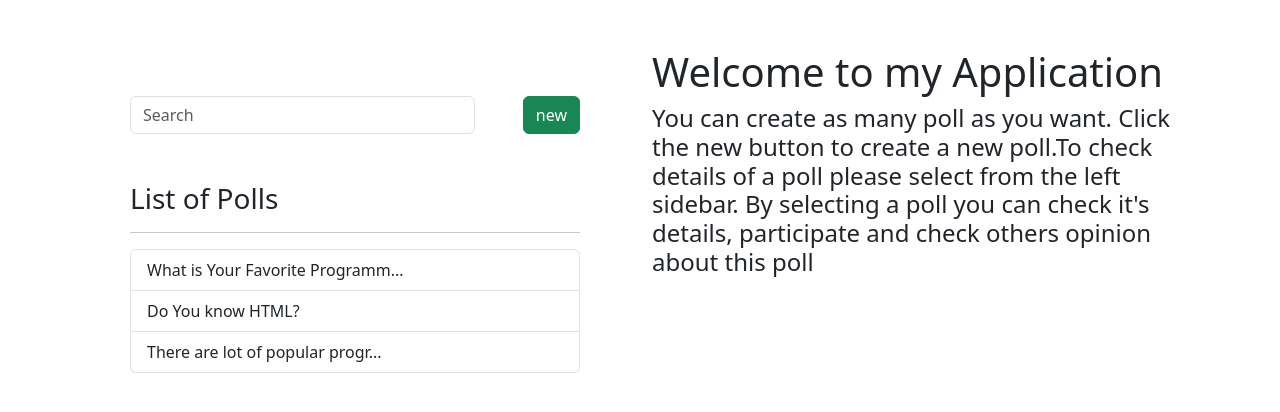
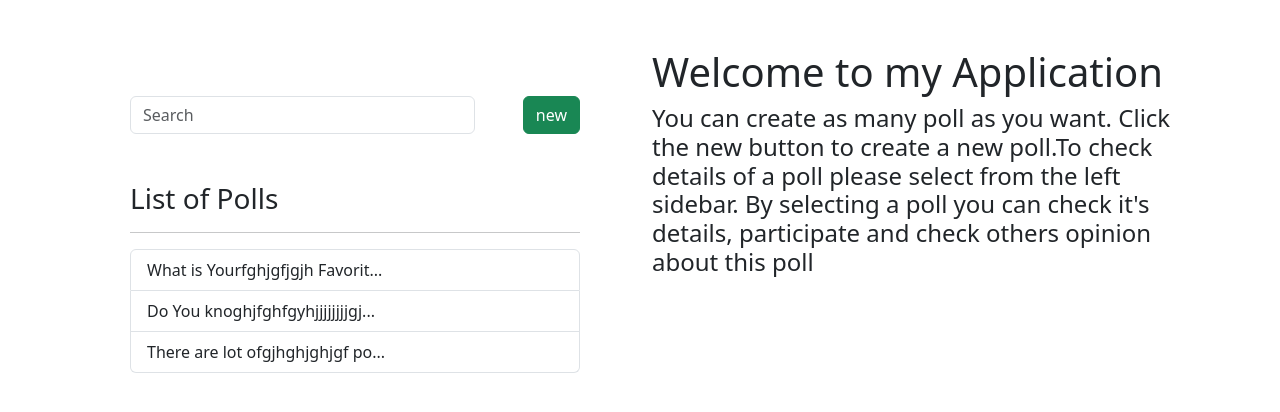
Before and after one commit to RatanHussain/smartpoll, a React (Create React App) app: page / in a window 1280 px wide. Shown: the top 412 px of the page. Built offline with nearby package versions, Linux system fonts and the light colour scheme.

Commit message:
update some component

```diff
--- a/src/App.js
+++ b/src/App.js
@@ -11,7 +11,7 @@ function App() {
 	let [polls, setPolls] = useState([
 		{
 			id: '45184',
-			title: 'What is Your Favorite Programming Language',
+			title: 'What is Yourfghjgfjgjh Favorite Programming Language',
 			description:
 				'There are lot of popular programming languages available. Among them what is your favorite?',
 			options: [
@@ -26,7 +26,7 @@ function App() {
 		},
 		{
 			id: '4545184',
-			title: 'Do You know HTML?',
+			title: 'Do You knoghjfghfgyhjjjjjjjjgjw HTML?',
 			description: 'There are lot of  them what is your favorite?',
 			options: [
 				{ id: 4545423, value: 'sxdfgdfgming', vote: 0 },
@@ -40,7 +40,7 @@ function App() {
 		},
 		{
 			id: '4456184',
-			title: 'There are lot of popular programminge',
+			title: 'There are lot ofgjhghjghjgf popular programminge',
 			description:
 				'There are lot of popular programming languages available. Among them what is your favorite?',
 			options: [
--- a/src/components/forms/MainFrom.jsx
+++ b/src/components/forms/MainFrom.jsx
@@ -86,7 +86,7 @@ export default function MainFrom({
 			if (isUpdate) {
 				addPoll.id = Number(poll.id);
 				console.log(addPoll);
-				submitData(addPoll);
+				updatePoll(addPoll);
 			} else {
 				submitData(formData);
 				setFromData({
```
